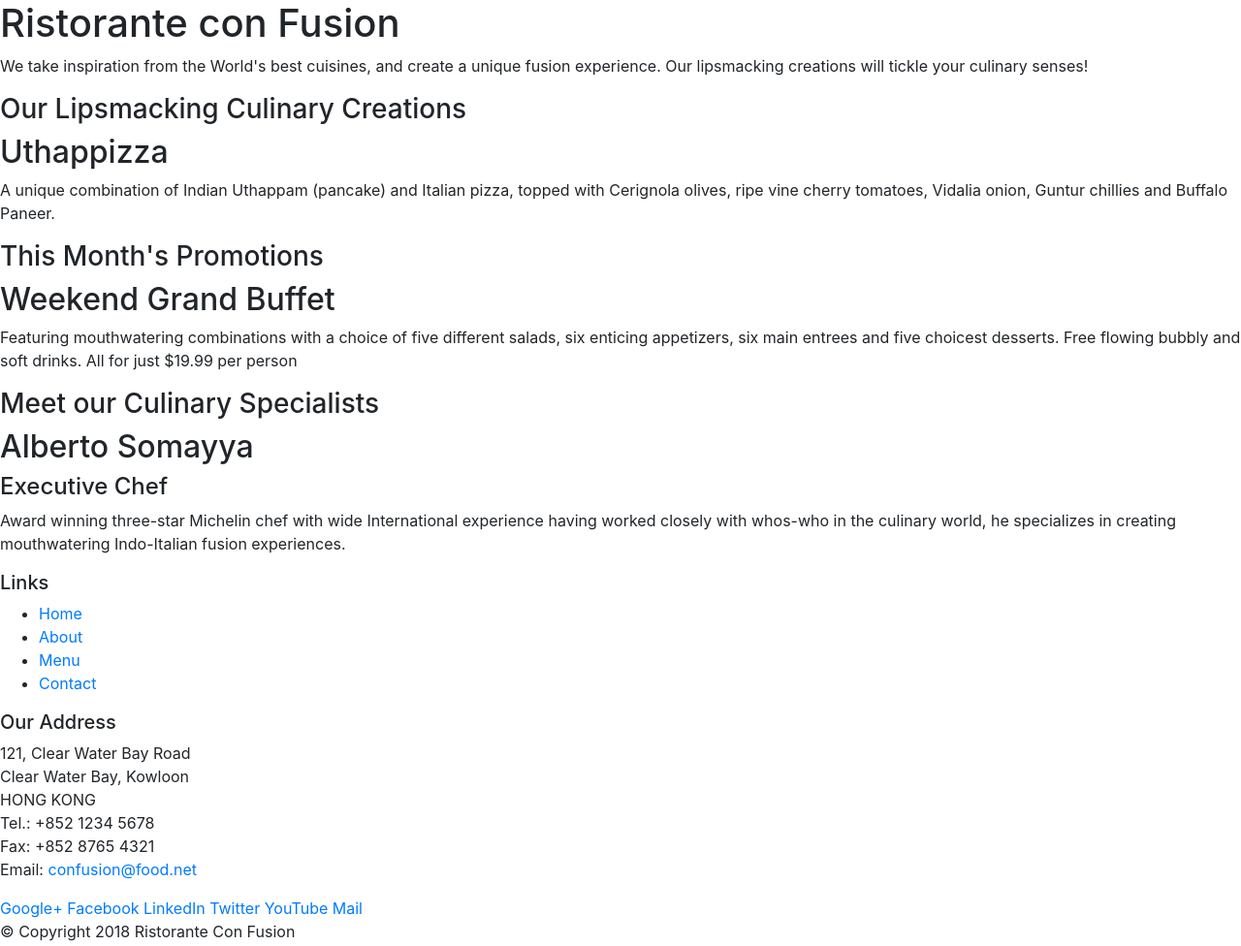
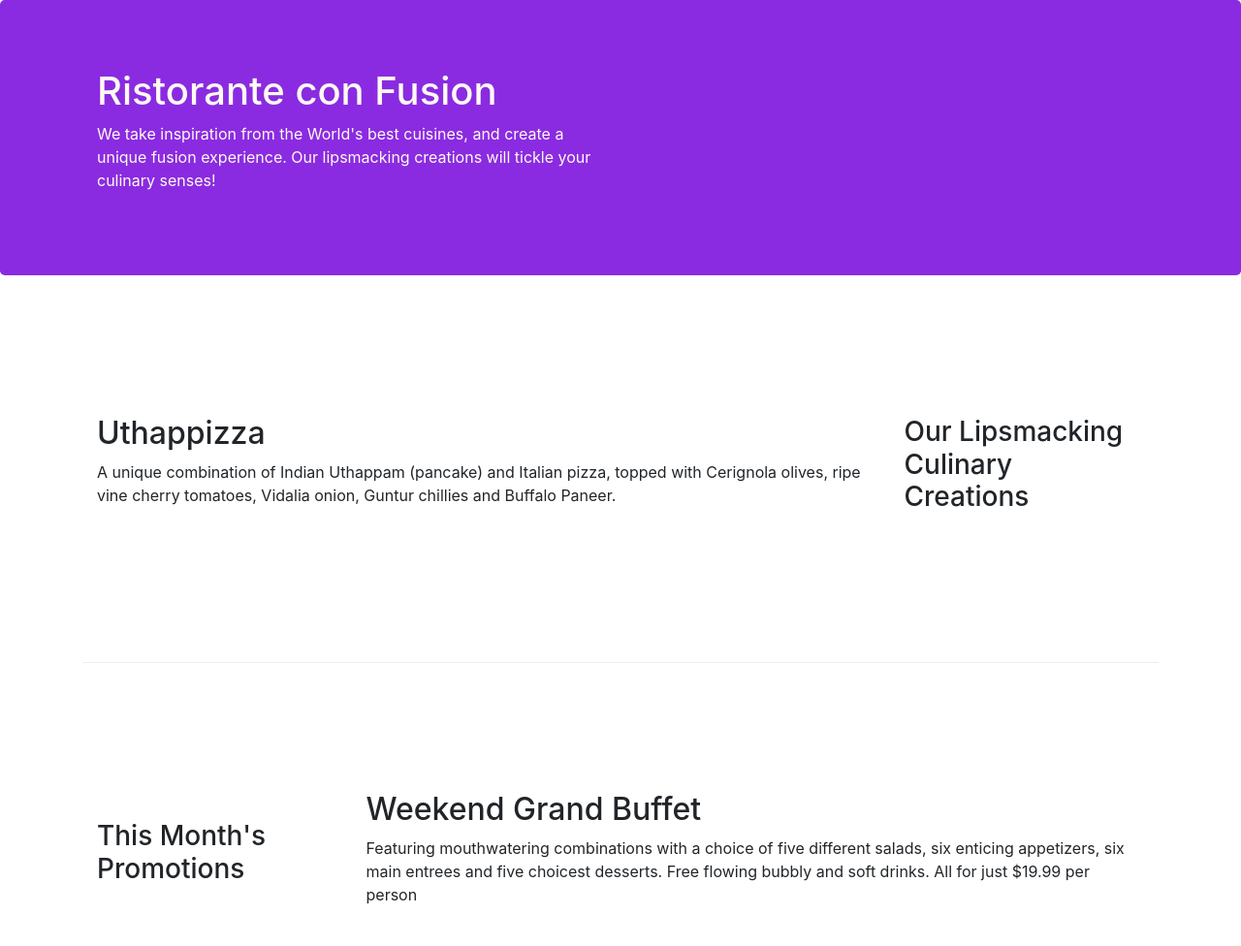
Before and after one commit to vnadar36/coursera-bootstrap, a website: page index.html in a window 1280 px wide. Shown: the top 976 px of the page at 97% size. Drawn offline with nearby package versions, Linux system fonts and the light colour scheme.

Commit message:
third commit

```diff
--- /dev/null
+++ b/css/style1.css
@@ -0,0 +1,33 @@
+.row-header
+{
+    margin:0px auto;
+    padding:0px auto;
+}
+
+.row-content
+{
+    margin: 20px auto;
+    padding: 0px 0px 0px 0px;
+    border-bottom:1px ridge;
+    min-height:400px;
+}
+
+.footer
+{
+background-color: #D1C4E9;
+margin:0px auto;
+padding:0px 20px 0px 20px;
+}
+.jumbotron
+{
+    padding:70px 30px 70px 30px;
+    margin:0px auto;
+    background-color: blueviolet;
+    color: floralwhite;
+}
+.address
+{
+    font-size: 80%;
+    margin: 0px;
+    color:black;
+}
--- /dev/null
+++ b/css/styles.css
@@ -0,0 +1,33 @@
+.row-header
+{
+    margin:0px auto;
+    padding:0px auto;
+}
+
+.row-content
+{
+    margin: 0px auto;
+    padding: 50px 0px 50px 0px;
+    border-bottom:1px ridge;
+    min-height:400px;
+}
+
+.footer
+{
+background-color: #D1C4E9;
+margin:0px auto;
+padding:20px 0 20px 0px;
+}
+.jumbotron
+{
+    padding:70px 30px 70px 30px;
+    margin:0px auto;
+    background-color: blueviolet;
+    color: floralwhite;
+}
+.address
+{
+    font-size: 80%;
+    margin: 0px;
+    color:black;
+}
--- a/index.html
+++ b/index.html
@@ -9,51 +9,52 @@
 
      <!-- Bootstrap CSS -->
      <link rel="stylesheet" href="node_modules/bootstrap/dist/css/bootstrap.min.css">
+     <link rel="stylesheet" href="css/styles.css">
     <title>Ristorante Con Fusion</title>
 </head>
 
 <body>
 
-    <header>
-        <div>
-            <div>
-                <div>
+    <header class="jumbotron">
+        <div class="container">
+            <div class="row row-header">
+                <div class="col-12 col-sm-6">
                     <h1>Ristorante con Fusion</h1>
                     <p>We take inspiration from the World's best cuisines, and create a unique fusion experience. Our lipsmacking creations will tickle your culinary senses!</p>
                 </div>
-                <div>
+                <div class="col-12 col-sm">
                 </div>
             </div>
         </div>
     </header>
 
-    <div>
-        <div>
-            <div>
+    <div class="container">
+        <div class="row row-content align-items-center">
+            <div class="col-12 col-sm-4 order-sm-last col-md-3">
                 <h3>Our Lipsmacking Culinary Creations</h3>
             </div>
-            <div>
+            <div class="col col-sm order-sm-firstcol-md">
                 <h2>Uthappizza</h2>
                 <p>A unique combination of Indian Uthappam (pancake) and Italian pizza, topped with Cerignola olives, ripe vine cherry tomatoes, Vidalia onion, Guntur chillies and Buffalo Paneer.</p>
             </div>
         </div>
 
 
-        <div>
-            <div>
+        <div class="row row-content align-items-center">
+            <div  class="col-12 col-sm-4 col-md-3">
                 <h3>This Month's Promotions</h3>
             </div>
-            <div>
+            <div class="col col-sm col-md">
                 <h2>Weekend Grand Buffet</h2>
                 <p>Featuring mouthwatering combinations with a choice of five different salads, six enticing appetizers, six main entrees and five choicest desserts. Free flowing bubbly and soft drinks. All for just $19.99 per person </p>
             </div>
         </div>
 
-        <div>
-            <div>
+        <div class="row row-content align-items-center">
+            <div class="col-12 col-sm-4 order-sm-last col-md-3">
                 <h3>Meet our Culinary Specialists</h3>
             </div>
-            <div>
+            <div class="col col-sm order-sm-first col-md">
                 <h2>Alberto Somayya</h2>
                 <h4>Executive Chef</h4>
                 <p>Award winning three-star Michelin chef with wide International experience having worked closely with whos-who in the culinary world, he specializes in creating mouthwatering Indo-Italian fusion experiences. </p>
@@ -61,19 +62,19 @@
         </div>
     </div>
 
-    <footer>
-        <div>
-            <div>
-                <div>
+    <footer class="footer">
+        <div class="container">
+            <div class="row">
+                <div class="col-4 offset-1 col-sm-2">
                     <h5>Links</h5>
-                    <ul>
+                    <ul class="list-unstyled">
                         <li><a href="#">Home</a></li>
                         <li><a href="#">About</a></li>
                         <li><a href="#">Menu</a></li>
                         <li><a href="#">Contact</a></li>
                     </ul>
                 </div>
-                <div>
+                <div class="col-7 col-sm-5">
                     <h5>Our Address</h5>
                     <address>
 		              121, Clear Water Bay Road<br>
@@ -84,19 +85,21 @@
 		              Email: <a href="mailto:confusion@food.net">confusion@food.net</a>
 		           </address>
                 </div>
-                <div>
-                    <div>
+                <div class="row">
+                    <div class="col-12 col-sm-4 align-self-center">
+                        <div class="text-center">
                         <a href="http://google.com/+">Google+</a>
                         <a href="http://www.facebook.com/profile.php?id=">Facebook</a>
                         <a href="http://www.linkedin.com/in/">LinkedIn</a>
                         <a href="http://twitter.com/">Twitter</a>
                         <a href="http://youtube.com/">YouTube</a>
                         <a href="mailto:">Mail</a>
+                        </div>
                     </div>
                 </div>
            </div>
-           <div>
-                <div>
+           <div class="row justify-content-center">
+                <div class="col-auto">
                     <p>© Copyright 2018 Ristorante Con Fusion</p>
                 </div>
            </div>
```
Also changed, not shown: aboutus.html (added, +112 -0 lines).
